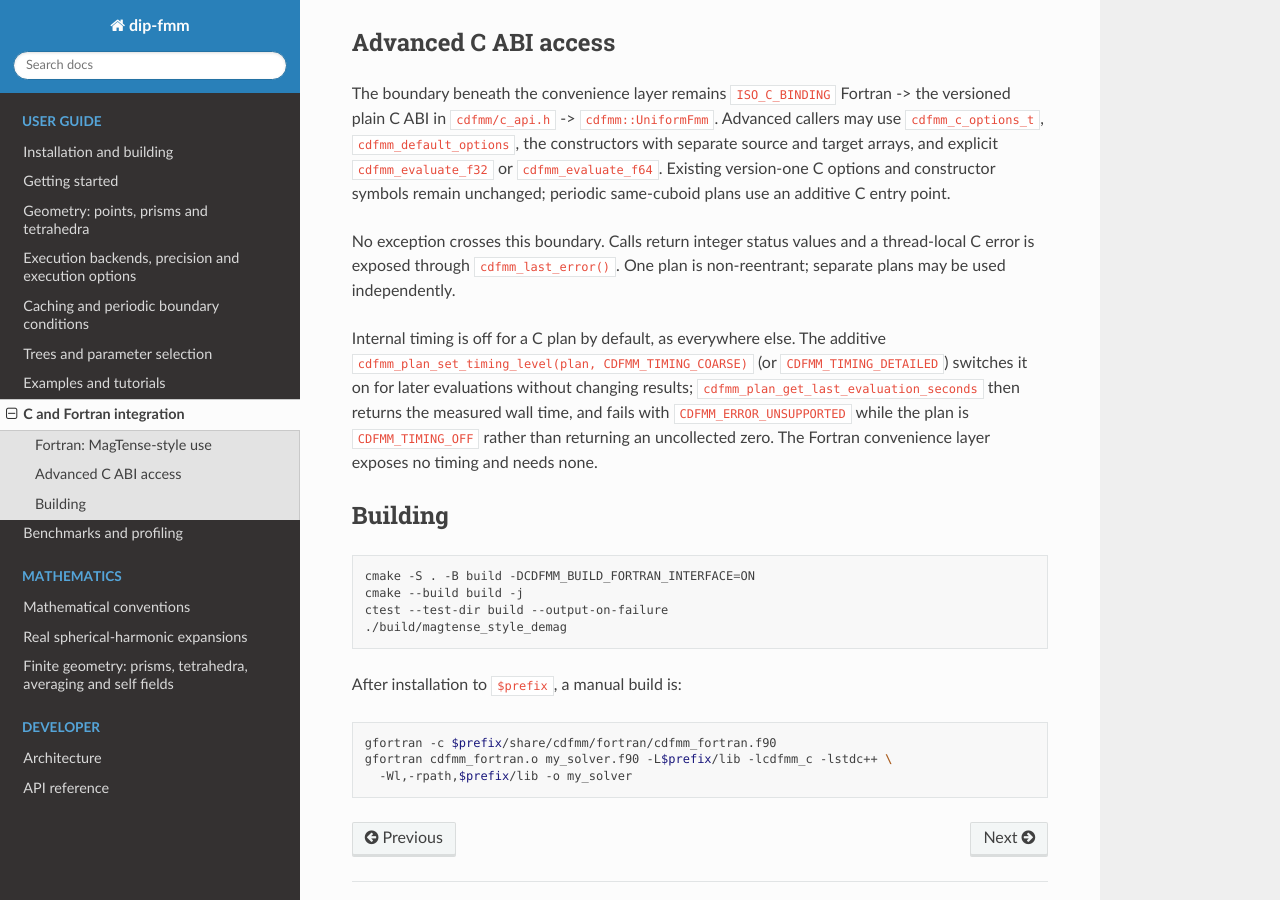
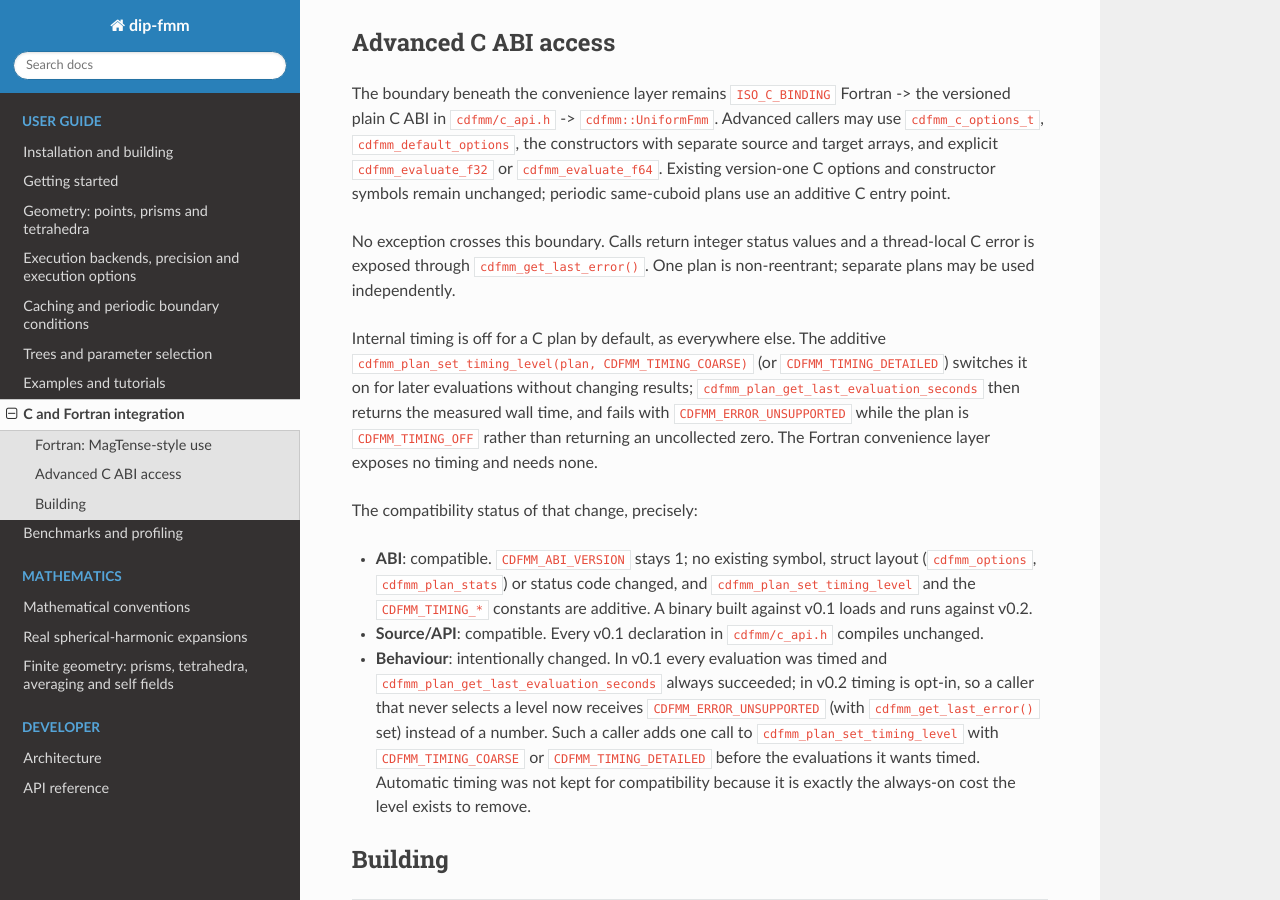
Before and after one commit to Ximtecs/dip-fmm, a Sphinx documentation site: the page built from docs/c-and-fortran.md, in a window 1280 px wide and 900 px high, scrolled down 1499 px. Built offline with Sphinx 7.4.7 and the Read the Docs theme 3.1.0, drawn with Linux system fonts in a browser that asks for light colours; the version number is read from the project's files by our own code.

Commit message:
docs: state the C timing accessor's compatibility status and the tree clocks
cdfmm_plan_get_last_evaluation_seconds failing with
CDFMM_ERROR_UNSUPPORTED while a plan is Off is ABI-compatible
(CDFMM_ABI_VERSION 1, no symbol or layout change), source-compatible and
an intentional behaviour change: v0.2 makes timing opt-in, so a caller
that relied on automatic evaluation timing selects Coarse or Detailed
first. The trees page describes collect_build_timings and how a plan
drives it, and that AdaptiveTree always records its two coarse times.
Also corrects the C error accessor's name (cdfmm_get_last_error).

```diff
--- a/docs/c-and-fortran.md
+++ b/docs/c-and-fortran.md
@@ -81,7 +81,7 @@ with separate source and target arrays, and explicit `cdfmm_evaluate_f32` or
 remain unchanged; periodic same-cuboid plans use an additive C entry point.
 
 No exception crosses this boundary. Calls return integer status values and a
-thread-local C error is exposed through `cdfmm_last_error()`. One plan is
+thread-local C error is exposed through `cdfmm_get_last_error()`. One plan is
 non-reentrant; separate plans may be used independently.
 
 Internal timing is off for a C plan by default, as everywhere else. The
@@ -91,6 +91,23 @@ changing results; `cdfmm_plan_get_last_evaluation_seconds` then returns the
 measured wall time, and fails with `CDFMM_ERROR_UNSUPPORTED` while the plan
 is `CDFMM_TIMING_OFF` rather than returning an uncollected zero. The Fortran
 convenience layer exposes no timing and needs none.
+
+The compatibility status of that change, precisely:
+
+- **ABI**: compatible. `CDFMM_ABI_VERSION` stays 1; no existing symbol,
+  struct layout (`cdfmm_options`, `cdfmm_plan_stats`) or status code changed,
+  and `cdfmm_plan_set_timing_level` and the `CDFMM_TIMING_*` constants are
+  additive. A binary built against v0.1 loads and runs against v0.2.
+- **Source/API**: compatible. Every v0.1 declaration in `cdfmm/c_api.h`
+  compiles unchanged.
+- **Behaviour**: intentionally changed. In v0.1 every evaluation was timed
+  and `cdfmm_plan_get_last_evaluation_seconds` always succeeded; in v0.2
+  timing is opt-in, so a caller that never selects a level now receives
+  `CDFMM_ERROR_UNSUPPORTED` (with `cdfmm_get_last_error()` set) instead of a
+  number. Such a caller adds one call to `cdfmm_plan_set_timing_level` with
+  `CDFMM_TIMING_COARSE` or `CDFMM_TIMING_DETAILED` before the evaluations it
+  wants timed. Automatic timing was not kept for compatibility because it is
+  exactly the always-on cost the level exists to remove.
 
 ## Building
 
```
Also changed, not shown: docs/trees-and-parameter-selection.md (+8 -3 lines).
